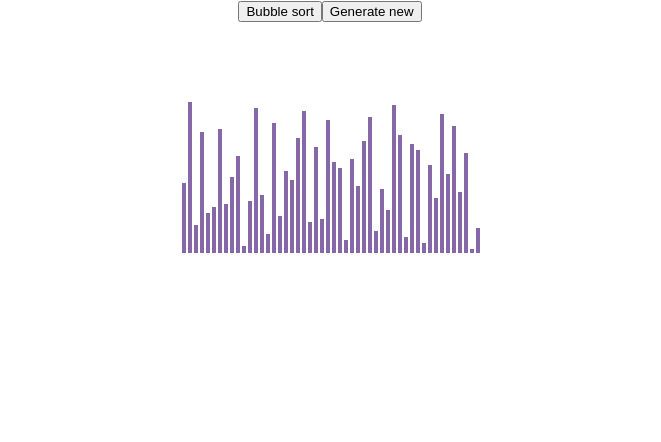
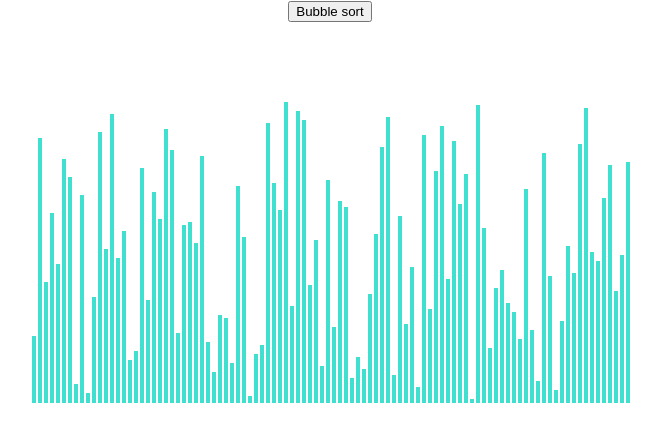
Before and after one commit to MaxamatO/AlgoVisualizer, a React (Create React App) app: page / in a window 1280 px wide. Shown: the top 442 px of the page, without its empty margins (310-971 px from the left). Built offline with nearby package versions, Linux system fonts and the light colour scheme.

Commit message:
Bubble sort visualization

```diff
--- a/src/App.css
+++ b/src/App.css
@@ -20,5 +20,5 @@ body, #root, html{
     margin-top: 10vh;
     margin-left: 2px;
     color: rgb(49, 92, 92);
-    border: 2px solid rgba(59, 10, 116, 0.616);
+    border: 2px solid;
 }
--- a/src/App.jsx
+++ b/src/App.jsx
@@ -1,28 +1,11 @@
 import { useEffect, useState } from 'react';
 import './App.css';
 
+const PRIMARY_COLOR = 'turquoise';
+
+const SECONDARY_COLOR = 'red';
+
 function App() {
-
-  const [numbers, setNumbers] = useState([]);
-  const [isSorted, setIsSorted] = useState(false);
-
-  const refreshApp = () => {
-    setIsSorted(isSorted);
-    setNumbers(numbers)
-  }
-
-  useEffect(() => {
-    refreshApp();
-  }, [numbers])
-
-  const generateNew = () => {
-    let rects = document.getElementsByClassName("rect");
-        for(let r=0; r<rects.length; r++){
-          rects[r].style.borderColor = "blue";
-        }
-        setIsSorted(false)
-    return setNumbers(generateRandomNumbers());
-  }
 
   const shuffle = (array) => {
     var tmp, current, top = array.length;
@@ -36,60 +19,56 @@ function App() {
   }
 
   const generateRandomNumbers = () => {
-    for (var a=[],i=0;i<50;++i) a[i]=i;
+    for (var a=[],i=0;i<100;++i) a[i]=i;
     return shuffle(a);
   }
 
-  const bubblesort = (nums) => {
-      let i = 0;
+  const [numbers, setNumbers] = useState(generateRandomNumbers());
+
+  const generateNew = () => {
+    let rects = document.getElementsByClassName("rect");
+        for(let r=0; r<rects.length; r++){
+          rects[r].style.borderColor = "blue";
+        }
+    return setNumbers(generateRandomNumbers());
+  }
+  const bubblesort = (numberss) => {
       let inMemory;
-      for (var ids=[],x=0;x<nums.length;++x) ids[x]=x;
-      for(i=nums.length; i>0; i--){
-          for(let j=0; j<i; j++){
-            if(nums[j]>nums[j+1]){
-              inMemory = nums[j+1]
-              nums[j+1]=nums[j]
-              nums[j]=inMemory;
-            }
+      let ids = [];
+      let nums = [...numberss];
 
-        }
-        let rects = document.getElementsByClassName("rect");
-        for(let r=0; r<rects.length; r++){
-          rects[r].style.borderColor = "red";
-        }
+      for(let i = 0; i<nums.length; i++){
+        ids.push(i);
       }
-      setNumbers(nums)
-      setIsSorted(true);
-      return numbers;
+      console.log(ids);
+      console.log(nums);
+      for(let i=nums.length; i>0; i--){
+        setTimeout(() => {
+          for(let j=0; j<nums.length; j++){
+              if(nums[j]>nums[j+1]){
+                inMemory = nums[j+1]
+                nums[j+1]=nums[j]
+                nums[j]=inMemory;
+                const bars = document.getElementsByClassName("rect");
+                bars[j].style.height = `${nums[j]*3}px`
+                bars[j+1].style.height = `${nums[j+1]*3}px`
+              }
+          }
+        }, (i)*100)
+      }
 
   }
-  function BubbleSort(){
-    if(!isSorted){
-      let array = generateRandomNumbers();
-      return array.map((number, index) => {
+  return (
+    <div className='main-layout'>
+      <button onClick={() => {bubblesort(numbers)}}>Bubble sort</button>
+      <div className='main-display'>
+      {numbers.map((number, index) => {
+
         return (
-          <div className='rect' id={index} key={number} style={{height:number*3+"px"}}>
+          <div className='rect' key={index} style={{height:number*3+"px", borderColor: PRIMARY_COLOR}}>
           </div>
         )
-      }
-      );
-    }
-    console.log(numbers);
-    return(
-      numbers.map((number) => {
-        return (
-          <div className='rect' key={number} style={{height:number*3+"px"}}>
-          </div>
-        )
-      })
-    )
-}
-  return (
-    <div className='main-layout'>
-      <button onClick={() => {bubblesort(generateRandomNumbers())}}>Bubble sort</button>
-      <button onClick={() => {generateNew()}}>Generate new</button>
-      <div className='main-display'>
-        <BubbleSort></BubbleSort>
+      })}
       </div>
     </div>
   );
```
